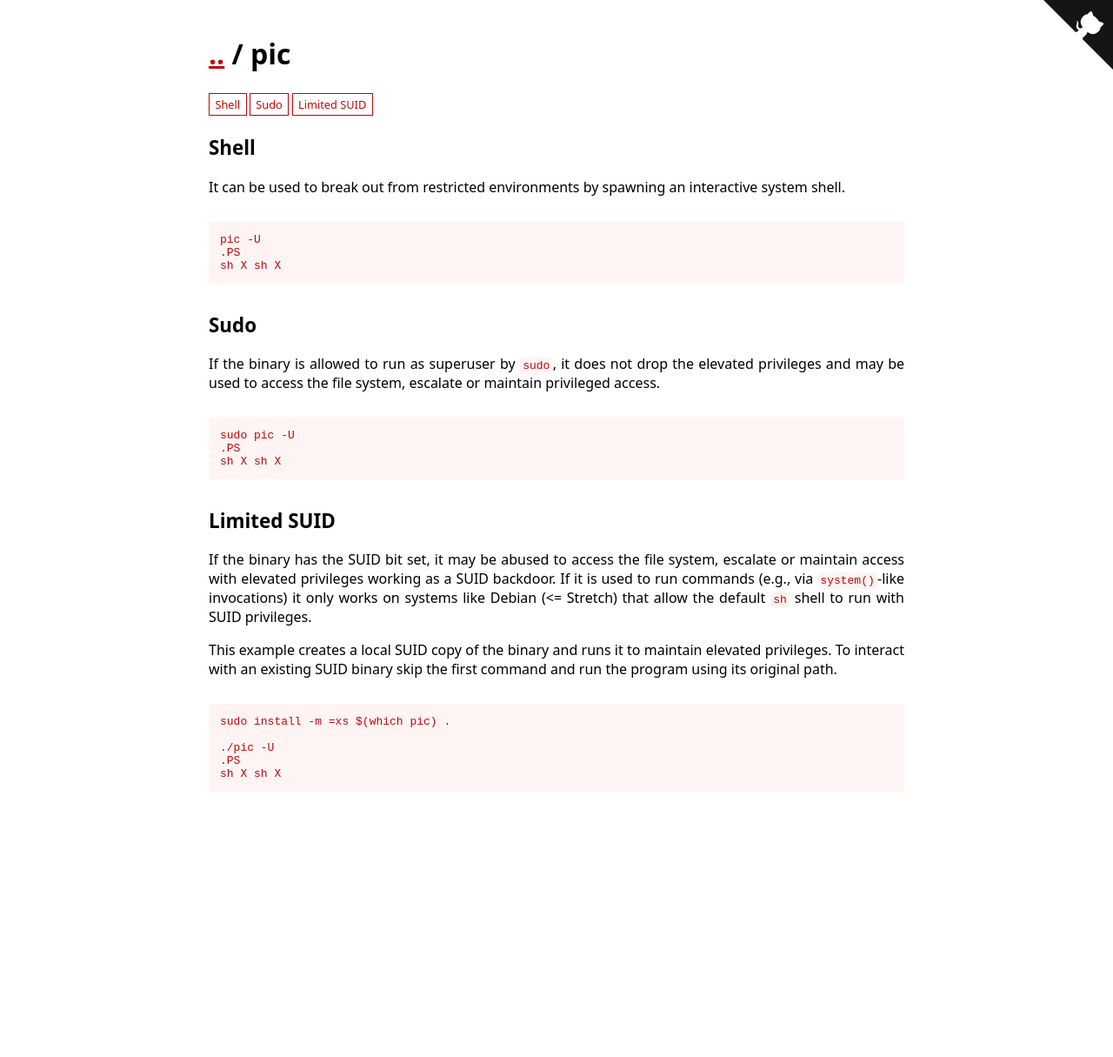
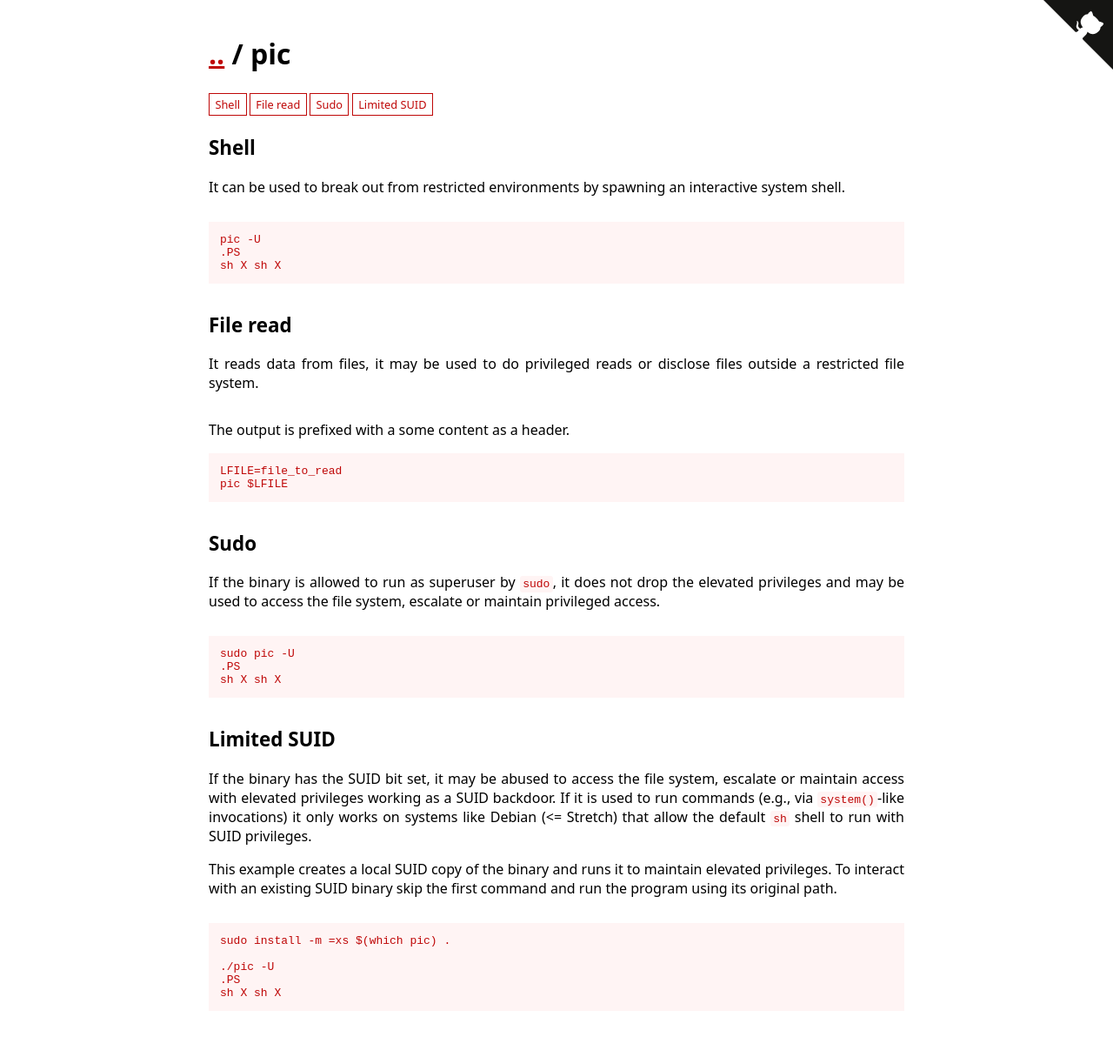
Before and after one commit to GTFOBins/GTFOBins.github.io, a Jekyll site: the page built from _gtfobins/pic.md, in a window 1280 px wide. Shown: the whole page at 87% size. Built offline with Jekyll 4.4.1, drawn with Linux system fonts in a browser that asks for light colours; before the commit the page ends 963 px from its top, so only the background shows below that.

Commit message:
Add pic file-read
Co-authored-by: Andrea Cardaci <cyrus.and@gmail.com>

```diff
--- a/_gtfobins/pic.md
+++ b/_gtfobins/pic.md
@@ -1,5 +1,10 @@
 ---
 functions:
+  file-read:
+    - description: The output is prefixed with a some content as a header.
+      code: |
+        LFILE=file_to_read
+        pic $LFILE
   shell:
     - code: |
         pic -U
```
